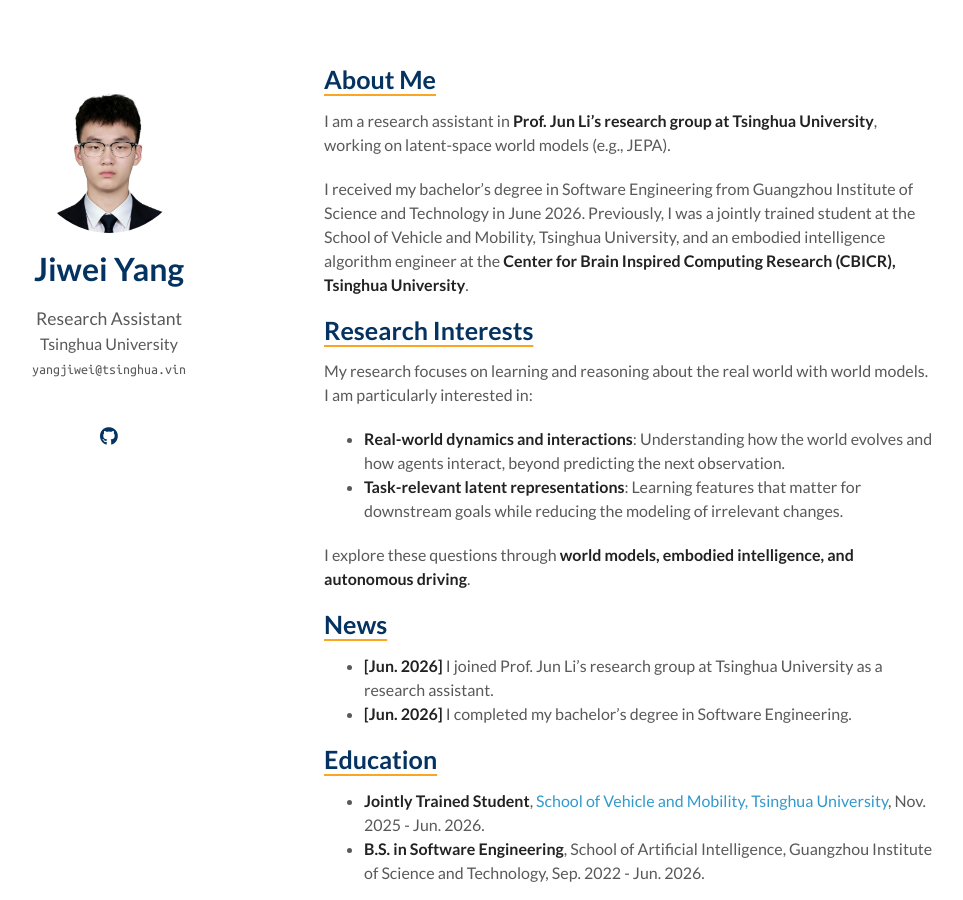
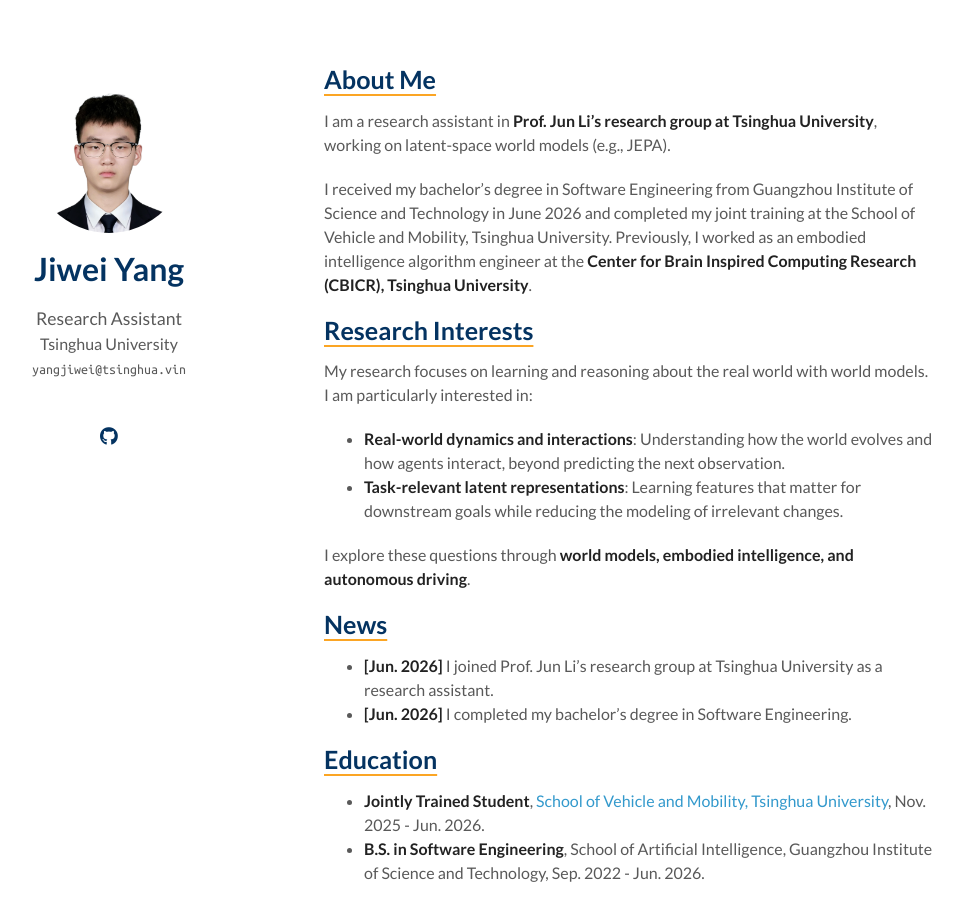
Before and after one commit to NoctYang/NoctYang.github.io, a Jekyll site: the page built from index.md, in a window 1280 px wide and 900 px high. Shown: the whole window, without its empty margins (186-1149 px from the left). Built offline with Jekyll 4.4.1, drawn with Linux system fonts in a browser that asks for light colours; a style sheet for code colours, icons or effects is not loaded; our own code applies the rules of GitHub Pages for plain Markdown files.

Commit message:
Refine About Me education and experience wording

```diff
--- a/index.md
+++ b/index.md
@@ -6,7 +6,7 @@
 
 I am a research assistant in **Prof. Jun Li's research group at Tsinghua University**, working on latent-space world models (e.g., JEPA).
 
-I received my bachelor's degree in Software Engineering from Guangzhou Institute of Science and Technology in June 2026. Previously, I was a jointly trained student at the School of Vehicle and Mobility, Tsinghua University, and an embodied intelligence algorithm engineer at the **Center for Brain Inspired Computing Research (CBICR), Tsinghua University**.
+I received my bachelor's degree in Software Engineering from Guangzhou Institute of Science and Technology in June 2026 and completed my joint training at the School of Vehicle and Mobility, Tsinghua University. Previously, I worked as an embodied intelligence algorithm engineer at the **Center for Brain Inspired Computing Research (CBICR), Tsinghua University**.
 
 ## Research Interests
 
```
